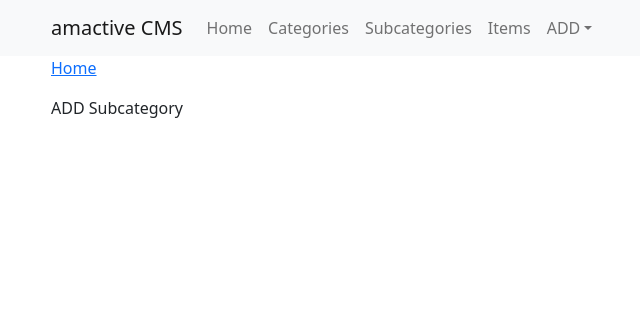
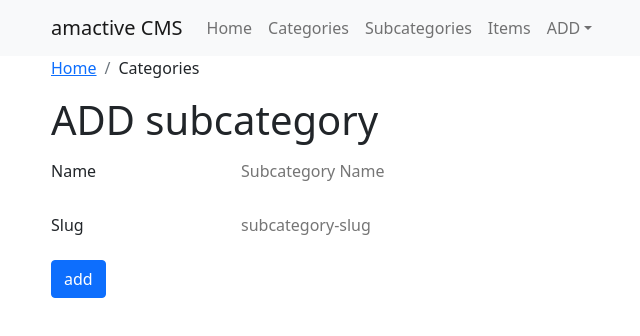
Before and after one commit to almack131216/amactive-react-cms, a React (Create React App) app: page /subcategory/add in a window 1280 px wide. Shown: the top 336 px of the page, without its empty margins (31-671 px from the left). Built offline with nearby package versions, Linux system fonts and the light colour scheme.

Commit message:
FUNC | add subcategory

```diff
--- a/src/pages/SubcategoryAdd.jsx
+++ b/src/pages/SubcategoryAdd.jsx
@@ -1,7 +1,115 @@
-import React from 'react';
+import { useEffect, useState, useContext } from "react"
+import { useParams } from "react-router-dom"
+import { BREADCRUMBS, buildQuery } from "../context/CrudActions"
+import { Form, Button, Row, Col } from "react-bootstrap"
+import CrudContext from "../context/CrudContext"
+
+const axios = require("axios").default
 
 function SubcategoryAdd() {
-  return <div>ADD Subcategory</div>;
+  const { cxSetActiveCategory, cxSetBreadcrumbs } = useContext(CrudContext)
+  const params = useParams()
+  const [loading, setLoading] = useState(false)
+  const [formData, setFormData] = useState({})
+  const [isSubmitting, setIsSubmitting] = useState(false)
+
+  const { id, name, slug } = formData
+
+  const addForm = ({ id, name, slug }) => {
+    setIsSubmitting(true)
+    const q = buildQuery({
+      api: "insert",
+      type: "subcategory",
+      id,
+    })
+    console.log("[POST] Q: ", q)
+    console.log("name: ", formData.name)
+
+    let formDataNew = new FormData()
+    formDataNew.append("id", id)
+    formDataNew.append("categoryId", 2)
+    formDataNew.append("name", formData.name)
+    formDataNew.append("slug", formData.slug)
+    formDataNew.append("type", "subcategory")
+
+    console.log("formData: ", formDataNew, name)
+
+    axios
+      .post(q, formDataNew)
+      .then(function (response) {
+        //handle success
+        console.log(response)
+        if (response.status === 200) {
+          alert("Subcategory added successfully.")
+        }
+        setIsSubmitting(false)
+      })
+      .catch(function (response) {
+        //handle error
+        console.log(response)
+        setIsSubmitting(false)
+      })
+  }
+
+  // Fetch listing to edit
+  useEffect(() => {
+    let breadcrumbArr = [BREADCRUMBS.CATEGORY_LIST]
+    cxSetBreadcrumbs(breadcrumbArr)
+  }, [])
+
+  if (loading) {
+    return <h3>Loading...</h3>
+  }
+
+  const onChange = (e) => {
+    // console.log(e.target.value)
+    setFormData({
+      ...formData,
+      [e.target.name]: e.target.value,
+    })
+  }
+
+  return (
+    <>
+      <h1>ADD subcategory</h1>
+
+      <Form>
+        <Form.Group as={Row} className='mb-3'>
+          <Form.Label column sm='2'>
+            Name
+          </Form.Label>
+          <Col sm='10'>
+            <Form.Control
+              plaintext
+              placeholder="Subcategory Name"
+              name='name'
+              onChange={(e) => onChange(e)}
+              value={name}
+            />
+          </Col>
+        </Form.Group>
+
+        <Form.Group as={Row} className='mb-3'>
+          <Form.Label column sm='2'>
+            Slug
+          </Form.Label>
+          <Col sm='10'>
+            <Form.Control
+              plaintext
+              placeholder="subcategory-slug"
+              name='slug'
+              onChange={(e) => onChange(e)}
+              value={slug}
+            />
+          </Col>
+        </Form.Group>
+      </Form>
+
+      <Button type='submit' onClick={() => addForm({ id, name, slug })}  disabled={isSubmitting}>
+        add
+      </Button>
+    </>
+  )
 }
 
-export default SubcategoryAdd;
+export default SubcategoryAdd
--- a/src/pages/SubcategoryList.jsx
+++ b/src/pages/SubcategoryList.jsx
@@ -98,6 +98,7 @@ function SubcategoryList() {
   return (
     <Container>
       <h1>Subcategories</h1>
+      <Link to='/subcategory/add'>Add Subcategory</Link>
       {subcategories.length > 0 && (
         <Table striped bordered hover>
           <thead>
```
